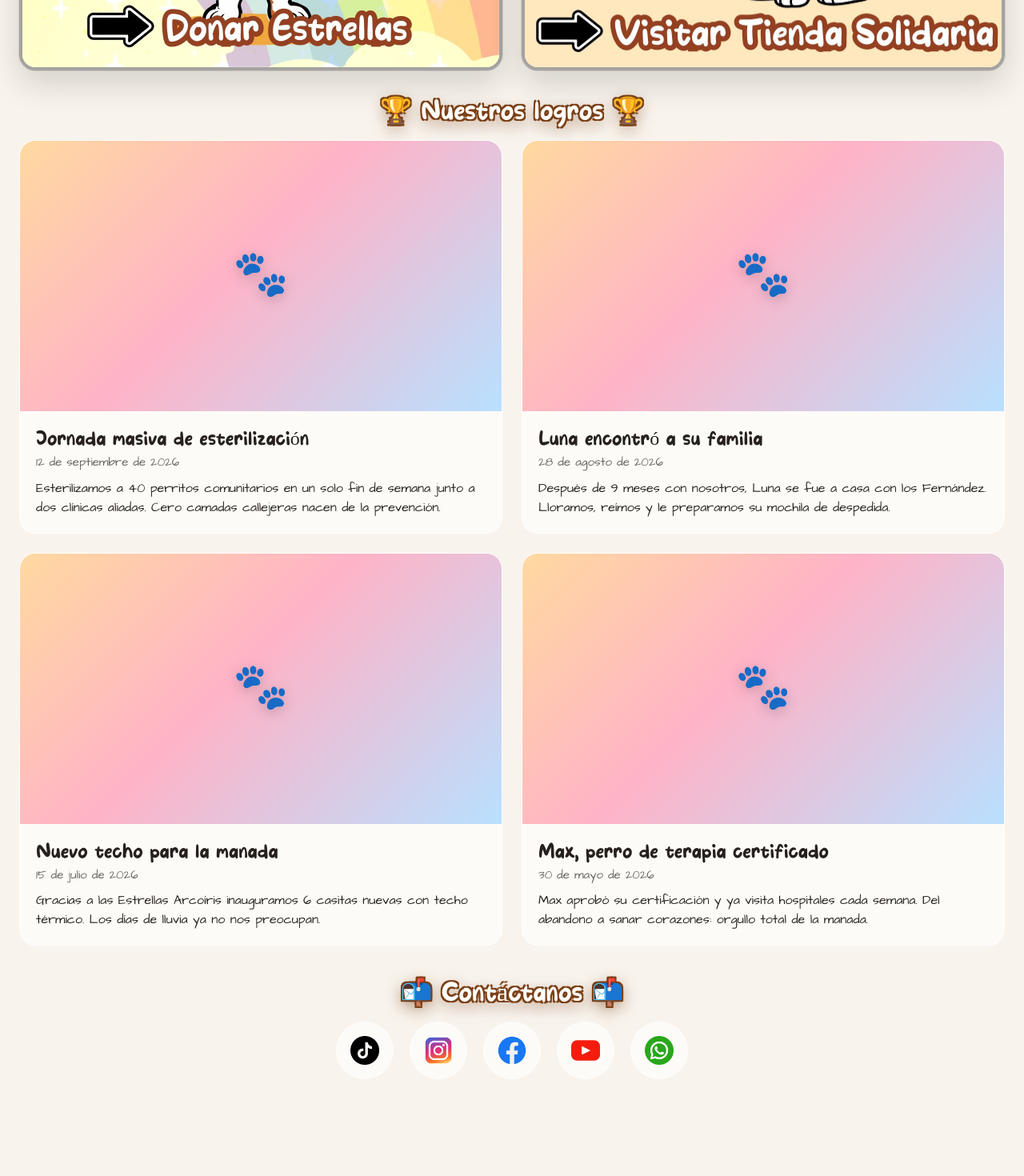
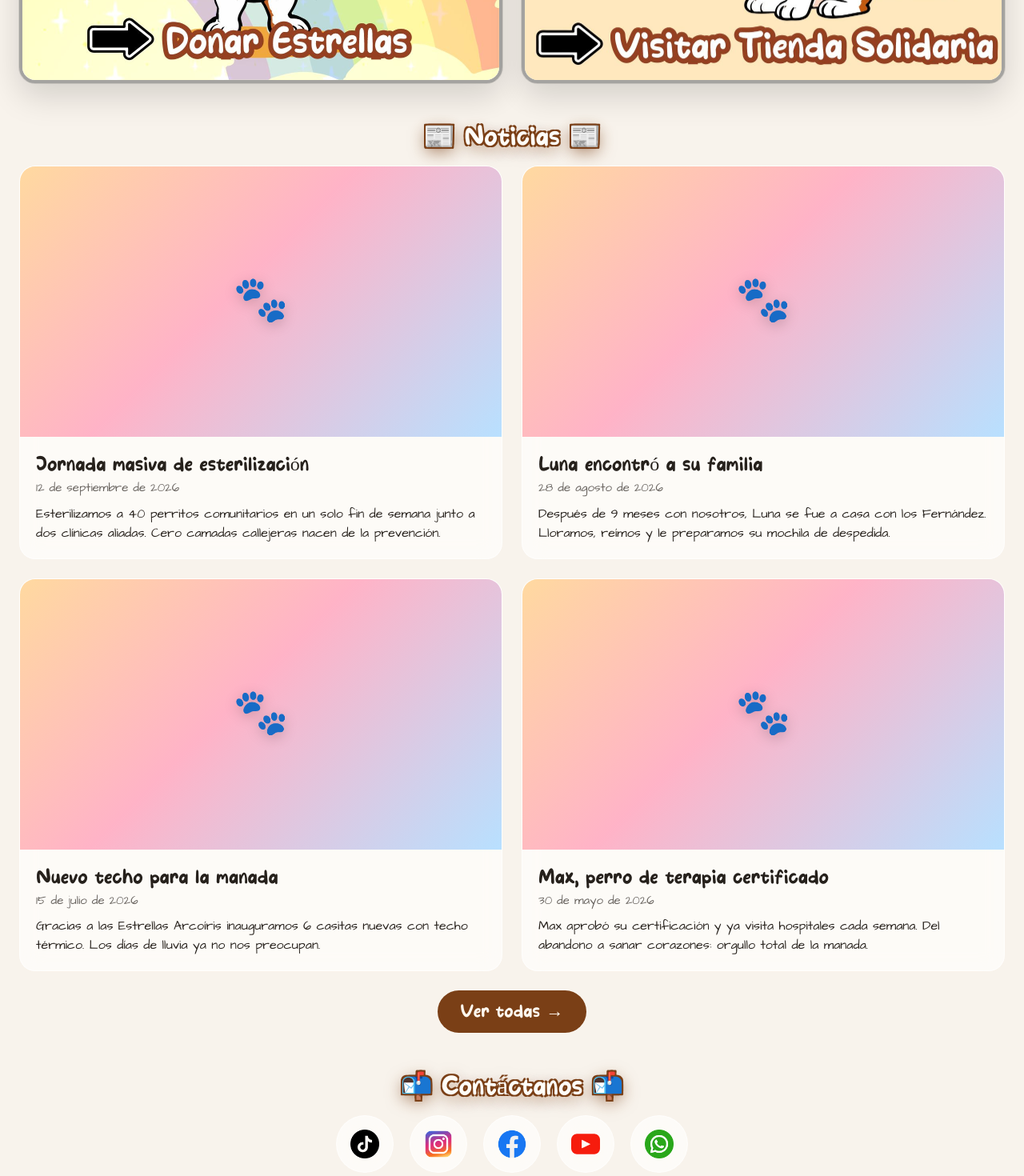
Before and after one commit to Montes01/Droopy_Manuel, a SvelteKit app: page / in a window 1280 px wide. Shown: the part 1140-2610 px from the top of the page at 80% size. Before the commit the page ends 2529 px from the top, so only its background shows below. Built offline with nearby package versions, Linux system fonts and the light colour scheme.

Commit message:
feat: news section, help cards, contact and home polish

```diff
--- a/src/lib/data/content.ts
+++ b/src/lib/data/content.ts
@@ -73,7 +73,7 @@ export const testimonials: Testimonial[] = [
 	}
 ];
 
-export interface Achievement {
+export interface NewsItem {
 	title: string;
 	date: string;
 	excerpt: string;
@@ -81,7 +81,7 @@ export interface Achievement {
 	image: string | null;
 }
 
-export const achievementsNews: Achievement[] = [
+export const news: NewsItem[] = [
 	{
 		title: 'Jornada masiva de esterilización',
 		date: '2026-09-12',
--- a/src/routes/+page.svelte
+++ b/src/routes/+page.svelte
@@ -1,6 +1,6 @@
 <script lang="ts">
 	import { site, pageTitle, socials } from '#lib/site';
-	import { achievementsNews } from '#lib/data/content';
+	import { news } from '#lib/data/content';
 
 	const title = pageTitle('Home');
 </script>
@@ -74,10 +74,10 @@
 			</a>
 		</div>
 	</section>
-	<section class="achievements" aria-labelledby="achievements-title">
-		<p class="cards-title" id="achievements-title">🏆 Nuestros logros 🏆</p>
-		<div class="achievements-grid">
-			{#each achievementsNews as item}
+	<section class="news" aria-labelledby="news-title">
+		<p class="cards-title" id="news-title">📰 Noticias 📰</p>
+		<div class="news-grid">
+			{#each news as item}
 				<article class="news-card glass">
 					<div class="news-holder" aria-hidden="true">
 						{#if item.image}
@@ -100,6 +100,7 @@
 				</article>
 			{/each}
 		</div>
+		<a class="see-all" href="/noticias">Ver todas →</a>
 	</section>
 	<section class="contact" aria-labelledby="contact-title">
 		<p class="cards-title" id="contact-title">📬 Contáctanos 📬</p>
@@ -161,7 +162,7 @@
 		border-radius: 1.25rem;
 		border: 4px solid rgb(128 128 128 / 0.7);
 		outline: 1px solid rgb(0 0 0 / 0.1);
-		margin-block: 1rem 2rem;
+		margin-block: 1.5rem 3rem;
 		margin-inline: auto;
 		max-width: 510px;
 		min-height: 32rem;
@@ -248,18 +249,41 @@
 	}
 
 	.help {
-		margin-block: 2.5rem 2rem;
+		margin-block: 3rem;
 	}
 
 	.help-title {
 		margin-top: 0;
 	}
 
-	.achievements {
-		margin-block: 1rem 2.5rem;
+	.see-all {
+		display: inline-flex;
+		align-items: center;
+		justify-content: center;
+		min-height: var(--tap-min);
+		margin-top: 1.5rem;
+		padding: 0.625rem 1.75rem;
+		border-radius: 999px;
+		background: #7a3f16;
+		color: #fff8ef;
+		font-family: var(--font-brand);
+		font-size: 1.375rem;
+		text-decoration: none;
+		transition: transform 0.25s ease;
 	}
 
-	.achievements-grid {
+	.news {
+		margin-block: 3rem;
+		text-align: center;
+	}
+
+	@media (hover: hover) {
+		.see-all:hover {
+			transform: translateY(-0.25rem);
+		}
+	}
+
+	.news-grid {
 		display: grid;
 		grid-template-columns: 1fr;
 		gap: 1.25rem;
@@ -292,6 +316,7 @@
 
 	.news-body {
 		padding: 1.25rem;
+		text-align: left;
 	}
 
 	.news-body h3 {
@@ -310,7 +335,7 @@
 	}
 
 	.contact {
-		margin-block: 1rem 2.5rem;
+		margin-block: 3rem 4rem;
 	}
 
 	.contact-grid {
@@ -366,11 +391,11 @@
 			height: 2.25rem;
 		}
 
-		.achievements .cards-title {
+		.news .cards-title {
 			display: block;
 		}
 
-		.achievements-grid {
+		.news-grid {
 			grid-template-columns: repeat(2, 1fr);
 			gap: 1.5rem;
 		}
@@ -395,7 +420,7 @@
 			grid-template-columns: 2fr 1fr;
 			gap: 1.5rem;
 			align-items: stretch;
-			margin-block: 1rem 2rem;
+			margin-block: 1.5rem 3rem;
 		}
 
 		.hero {
```
